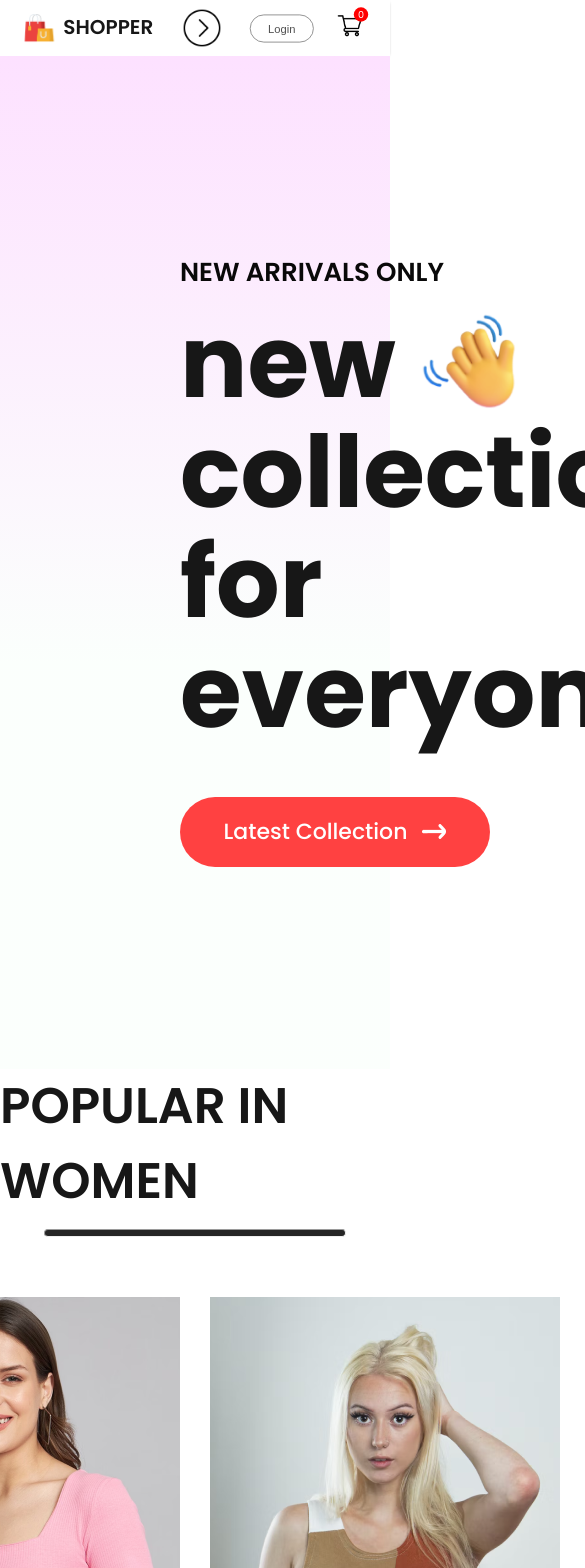
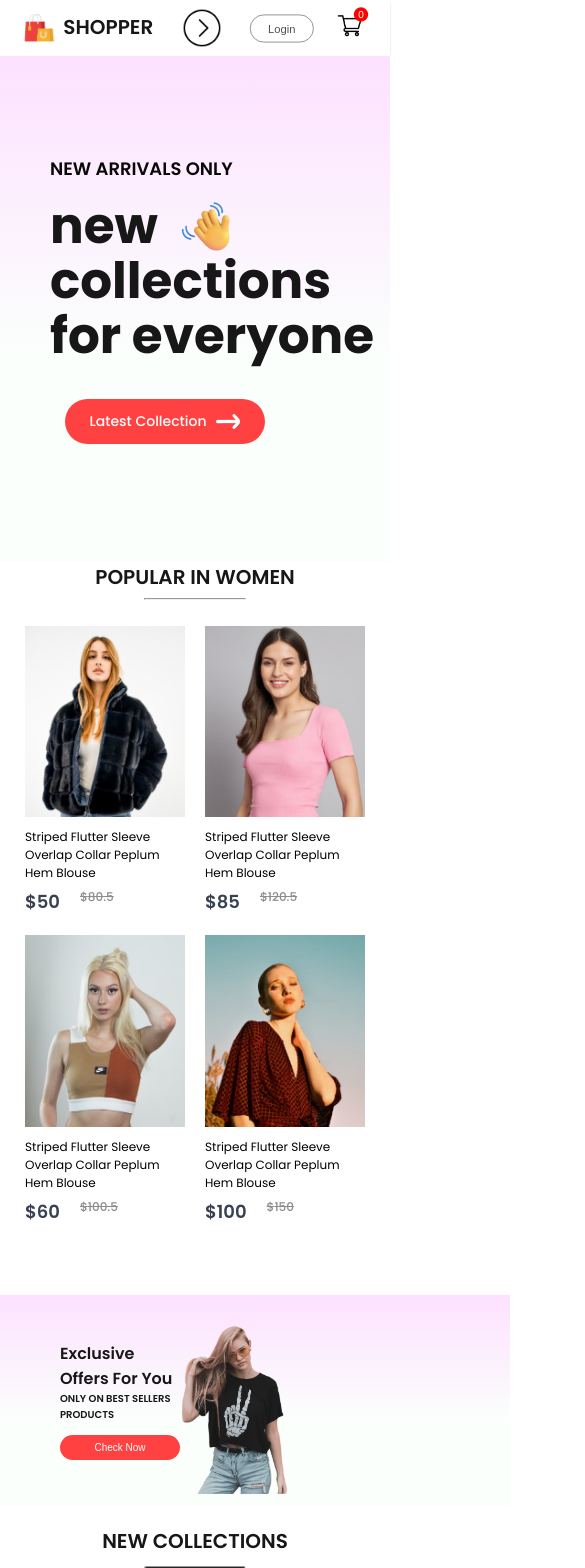
Before and after one commit to jairock007/e-commerce-website, a React (Create React App) app in the folder frontend/: page / in a window 390 px wide. Shown: the top 1568 px of the page, 585 px wide, since content can reach past the window. Built offline with nearby package versions, Linux system fonts and the light colour scheme.

Commit message:
made home page responsive

```diff
--- a/frontend/src/Components/Footer/Footer.css
+++ b/frontend/src/Components/Footer/Footer.css
@@ -20,13 +20,13 @@
 .footer-links {
     display: flex;
     list-style: none;
-    gap: 50px;
+    gap: 10px;
     color: #252525;
-    font-size: 20px;
+    font-size: 10px;
 }
 .footer-links li {
     cursor: pointer;
-    font-size: 25px;
+    font-size: 20px;
     padding: 20px;
 }
 .footer-social-icon {
@@ -56,3 +56,31 @@
     height: 3px;
     background: #c7c7c7;
 }
+@media (max-width:800px) {
+    .footer {
+        gap: 20px;
+    }
+    .footer-logo{
+        gap: 10px;
+        align-items: end;
+    }
+    .footer-logo img{
+        width: 40px;
+    }
+    .footer-logo p {
+        font-size: 25px;
+    }
+    .footer-links {
+        font-size: 8px;
+        gap: 0;
+    }
+    .footer-links li  {
+        font-size: 13px;
+    }
+    .footer-social-icon img {
+        width: 22px;
+    }
+    .footer-copyright {
+        font-size: 13px;
+    }
+}
--- a/frontend/src/Components/Hero/Hero.css
+++ b/frontend/src/Components/Hero/Hero.css
@@ -1,5 +1,5 @@
 .hero {
-    height: 120vh;
+    height: 80vh;
     background: linear-gradient(180deg, #fde1ff, #e1ffea22 60%);
     display: flex;
 }
@@ -14,12 +14,12 @@
 }
 .hero-left h2 {
     color: #090909;
-    font-size: 26px;
+    font-size: 22px;
     font-weight: 600;
 }
 .hero-left p {
     color: #171717;
-    font-size: 100px;
+    font-size: 60px;
     font-weight:700;
 }
 .hero-hand-icon {
@@ -36,17 +36,115 @@
     align-items: center;
     gap: 15px;
     width: 310px;
-    height: 70px;
+    height: 60px;
     border-radius: 75px;
     margin-top: 30px;
     background: #ff4141;
     color: white;
-    font-size: 22px;
+    font-size: 20px;
     font-weight: 500;
 }
-.hero-right img {
+.hero-right {
     flex: 1;
     display: flex;
     align-items: center;
     justify-content: center;
 }
+.hero-right img {
+    width: 500px;
+}
+@media (max-width:1280px) {
+    .hero-left {
+        padding-left: 100px;
+    }
+    .hero-left h2 {
+        font-size: 22px;
+    }
+    .hero-left p {
+        font-size: 60px;
+    }
+    .hero-hand-icon img {
+        width: 80px;
+    }
+    .hero-latest-btn {
+        gap: 10px;
+        width: 250px;
+        height: 60px;
+        margin: 15px;
+        font-size: 18px;
+    }
+    .hero-right img {
+        width: 500px;
+    }
+}
+@media (max-width:1024px) {
+    .hero-left {
+        padding-left: 80px;
+    }
+    .hero-left h2 {
+        font-size: 20px;
+    }
+    .hero-left p {
+        font-size: 50px;
+    }
+    .hero-hand-icon img {
+        width: 65px;
+    }
+    .hero-latest-btn {
+        width: 220px;
+        height: 50px;
+        font-size: 16px;
+    }
+    .hero-right img {
+        width: 400px;
+    }
+}
+@media (max-width:800px) {
+    .hero-left {
+        padding-left: 30px;
+    }
+    .hero-left h2 {
+        font-size: 16px;
+    }
+    .hero-left p {
+        font-size: 40px;
+    }
+    .hero-hand-icon img {
+        width: 50px;
+    }
+    .hero-latest-btn {
+        width: 175px;
+        height: 40px;
+        font-size: 13px;
+    }
+    .hero-right img {
+        width: 300px;
+    }
+}
+@media (max-width:500px) {
+    .hero {
+        flex-direction:column;
+        height: 60vh;
+    }
+    .hero-left {
+        padding-left: 50px;
+    }
+    .hero-right {
+        display: none;
+    }
+    .hero-left h2 {
+        font-size: 18px;
+    }
+    .hero-left p {
+        font-size: 50px;
+    }
+    .hero-hand-icon img {
+        width: 55px;
+    }
+    .hero-latest-btn {
+        width: 200px;
+        height: 45px;
+        font-size: 14px;
+    }
+
+}
--- a/frontend/src/Components/Item/Item.css
+++ b/frontend/src/Components/Item/Item.css
@@ -1,5 +1,8 @@
 .item {
-    width: 350px;
+    width: 280px;
+}
+.item img {
+    width: 280px;
 }
 .item p {
     margin: 6px 0px;
@@ -8,12 +11,12 @@
     display: flex;
     gap: 20px;
 }
-.item-prices-new {
+.item-price-new {
     color: #374151;
     font-size: 18px;
     font-weight: 600;
 }
-.item-prices-old {
+.item-price-old {
     color: #8c8c8c;
     font-size: 18px;
     font-weight: 500;
@@ -23,3 +26,47 @@
     transform: scale(1.05);
     transition: 0.6s;
 }
+@media (max-width:1280px) {
+    .item {
+        width: 220px;
+        font-size: 14px;
+    }
+    .item img {
+        width: 220px;
+    }
+    .item-price-old {
+        font-size: 14px;
+    }
+}
+@media (max-width:1024px) {
+    .item {
+        width: 170px;
+        font-size: 13px;
+    }
+    .item img {
+        width: 170px;
+    }
+    .item-price-old {
+        font-size: 13px;
+    }
+}
+@media (max-width:800px) {
+    .item {
+        width: 120px;
+        font-size: 12px;
+    }
+    .item img {
+        width: 120px;
+    }
+    .item-price-old {
+        font-size: 12px;
+    }
+}
+@media (max-width:500px) {
+    .item {
+        width: 160px;
+    }
+    .item img {
+        width: 160px;
+    }
+}
--- a/frontend/src/Components/NewCollections/NewCollections.css
+++ b/frontend/src/Components/NewCollections/NewCollections.css
@@ -4,6 +4,7 @@
     align-items: center;
     gap: 10px;
     margin-bottom: 100px;
+    margin-top: -60px;
 }
 .new-collections h1 {
     color: #171717;
@@ -19,6 +20,51 @@
 .collections {
     display: grid;
     grid-template-columns: 1fr 1fr 1fr 1fr;
-    margin-top: 50px;
+    margin-top: 30px;
     gap: 30px;
 }
+@media (max-width:1280px) {
+    .new-collections h1 {
+        font-size: 40px;
+    }
+    .new-collections hr {
+        width: 160px;
+        height: 4px;
+    }
+    .collections {
+        gap: 20px;
+        margin-top: 30px;
+    }
+}
+@media (max-width:1024px) {
+    .new-collections h1 {
+        font-size: 30px;
+    }
+    .new-collections hr {
+        width: 120px;
+        height: 3px;
+    }
+    .collections {
+        gap: 15px;
+        margin-top: 20px;
+    }
+}
+@media (max-width:800px) {
+    .new-collections h1 {
+        font-size: 20px;
+        margin-top: 30px;
+    }
+    .new-collections hr {
+        width: 100px;
+    }
+    .collections {
+        gap: 15px;
+    }
+}
+@media (max-width:500px) {
+    .collections {
+        display: grid;
+        grid-template-columns:  1fr 1fr;
+        gap: 20px;
+    }
+}
--- a/frontend/src/Components/NewsLetter/NewsLetter.css
+++ b/frontend/src/Components/NewsLetter/NewsLetter.css
@@ -48,3 +48,97 @@
     font-size: 16px;
     cursor: pointer;
 }
+@media (max-width:1280px) {
+    .newsletter {
+        padding: 0px 30px;
+        margin-bottom: 120px;
+        gap: 20px;
+    }
+    .newsletter h1 {
+        font-size: 36px;
+    }
+    .newsletter p {
+        font-size: 16px;
+    }
+    .newsletter div {
+        width: 600px;
+        height: 60px;
+    }
+    .newsletter div input {
+        width: 400px;
+    }
+    .newsletter div button {
+        width: 160px;
+        height: 60px;
+    }
+}
+@media (max-width:1024px) {
+    .newsletter {
+        margin-bottom: 60px;
+    }
+    .newsletter h1 {
+        font-size: 30px;
+    }
+    .newsletter p {
+        font-size: 14px;
+    }
+    .newsletter div {
+        width: 500px;
+        height: 50px;
+    }
+    .newsletter div input {
+        width: 300px;
+        font-size: 14px;
+    }
+    .newsletter div button {
+        width: 120px;
+        height: 50px;
+        font-size: 14px;
+    }
+}
+@media (max-width:800px) {
+    .newsletter {
+        margin-bottom: 30px;
+        height: 35vh;
+    }
+    .newsletter h1 {
+        font-size: 18px;
+    }
+    .newsletter p {
+        font-size: 12px;
+    }
+    .newsletter div {
+        width: 400px;
+        height: 40px;
+    }
+    .newsletter div input {
+        width: 200px;
+        font-size: 13px;
+    }
+    .newsletter div button {
+        width: 100px;
+        height: 40px;
+        font-size: 13px;
+    }
+}
+@media (max-width:500px) {
+    .newsletter {
+        height: 25vh;
+        padding: 0;
+        gap: 15px;
+    }
+    .newsletter h1 {
+        font-size: 16px;
+    }
+    .newsletter p {
+        font-size: 13px;
+        max-width: 200px;
+        text-align: center;
+    }
+    .newsletter div {
+        width: 290px;
+    }
+    .newsletter div input {
+        width: 130px;
+    }
+}
--- a/frontend/src/Components/Offers/Offers.css
+++ b/frontend/src/Components/Offers/Offers.css
@@ -1,6 +1,6 @@
 .offers {
     width: 100%;
-    height: 80vh;
+    height: 70vh;
     display: flex;
     margin: auto;
     margin-top: 100px;
@@ -45,3 +45,104 @@
     padding-top: 50px;
     margin-right: 150px;
 }
+@media (max-width:1280px) {
+    .offers {
+        height: 55vh;
+        padding: 0px 80px;
+        margin-bottom: 120px;
+    }
+    .offers-left {
+        margin-left: 60px;
+    }
+    .offers-left h1 {
+        font-size: 40px;
+    }
+    .offers-left p {
+        font-size: 18px;
+    }
+    .offers-right img {
+        width: 300px;
+    }
+    .offers-left button {
+        width: 220px;
+        height: 50px;
+        font-size: 18px;
+    }
+    .offers-right  {
+        padding-top: 20px;
+    }
+}
+@media (max-width:1024px) {
+    .offers {
+        height: 40vh;
+        padding: 0px 60px;
+        margin-bottom: 80px;
+    }
+    .offers-left {
+        margin-left: 40px;
+    }
+    .offers-left h1 {
+        font-size: 30px;
+    }
+    .offers-left p {
+        font-size: 16px;
+    }
+    .offers-right img {
+        width: 220px;
+    }
+    .offers-left button {
+        width: 160px;
+        height: 40px;
+        font-size: 16px;
+    }
+    .offers-right  {
+        padding-top: 10px;
+    }
+}
+@media (max-width:800px) {
+    .offers {
+        height: 32vh;
+        margin-bottom: 60px;
+    }
+    .offers-left {
+        margin-left: 30px;
+    }
+    .offers-left h1 {
+        font-size: 22px;
+    }
+    .offers-left p {
+        font-size: 13px;
+    }
+    .offers-right img {
+        width: 180px;
+    }
+    .offers-left button {
+        width: 140px;
+        height: 30px;
+        font-size: 12px;
+    }
+}
+@media (max-width:500px) {
+    .offers {
+        height: 25vh;
+        margin-bottom: 50px;
+    }
+    .offers-left {
+        margin-left: 0px;
+    }
+    .offers-left h1 {
+        font-size: 16px;
+    }
+    .offers-left p {
+        font-size: 10px;
+    }
+    .offers-right img {
+        width: 120px;
+    }
+    .offers-left button {
+        width: 120px;
+        height: 25px;
+        font-size: 10px;
+        margin-top: 12px;
+    }
+}
--- a/frontend/src/Components/Popular/Popular.css
+++ b/frontend/src/Components/Popular/Popular.css
@@ -3,7 +3,7 @@
     flex-direction: column;
     align-items: center;
     gap: 10px;
-    height: 90vh;
+    height: 60vh;
 }
 .popular h1 {
     color: #171717;
@@ -11,7 +11,7 @@
     font-weight: 600;
 }
 .popular hr{
-    width: 300px;
+    width: 200px;
     height: 6px;
     border-radius: 10px;
     background: #252525;
@@ -21,3 +21,60 @@
     display: flex;
     gap: 30px;
 }
+@media (max-width:1280px) {
+    .popular {
+        height: 50vh;
+    }
+    .popular h1 {
+        font-size: 40px;
+    }
+    .popular hr {
+        width: 160px;
+        height: 4px;
+    }
+    .popular-item {
+        gap: 20px;
+        margin-top: 30px;
+    }
+}
+@media (max-width:1024px) {
+    .popular {
+        height: 40vh;
+    }
+    .popular h1 {
+        font-size: 30px;
+    }
+    .popular hr {
+        width: 120px;
+        height: 3px;
+    }
+    .popular-item {
+        gap: 15px;
+        margin-top: 20px;
+    }
+}
+@media (max-width:800px) {
+    .popular {
+        height: 35vh;
+        gap: 6px;
+    }
+    .popular h1 {
+        font-size: 20px;
+    }
+    .popular hr {
+        width: 100px;
+    }
+    .popular-item {
+        gap: 15px;
+    }
+}
+@media (max-width:500px) {
+    .popular {
+        height: 75vh;
+    }
+    .popular-item {
+        display: grid;
+        grid-template-columns:  1fr 1fr;
+        gap: 20px;
+    }
+}
```
